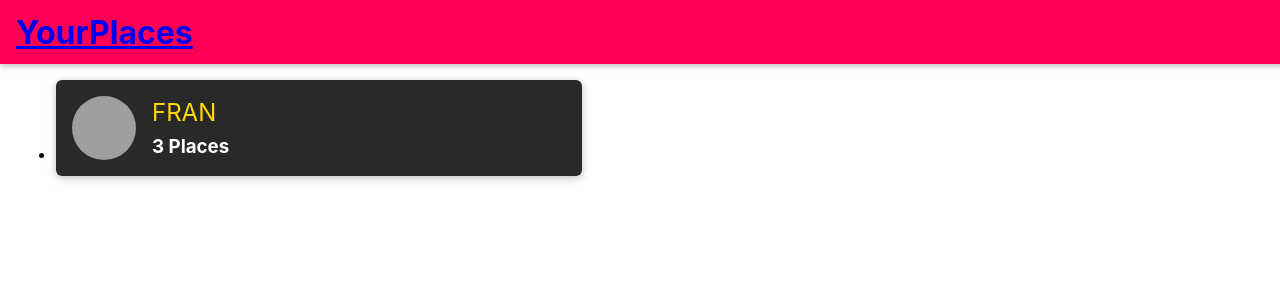
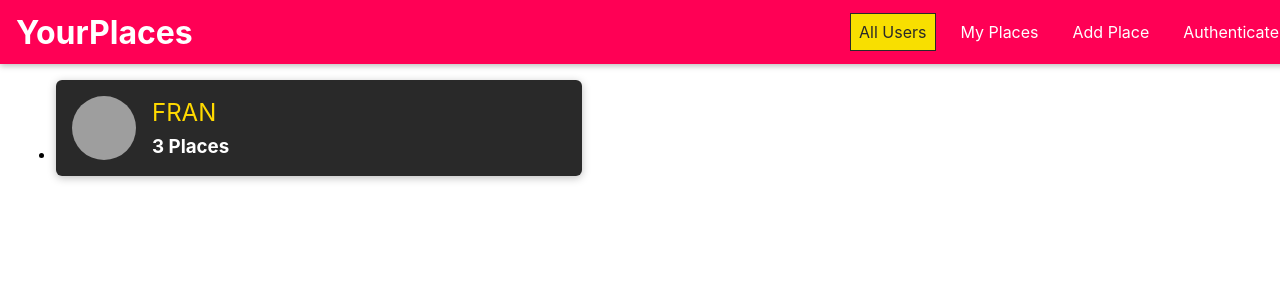
Before and after one commit to FrancisHenriquez/frontend, a React (Create React App) app: page / in a window 1280 px wide. Shown: the top 300 px of the page. Built offline with nearby package versions, Linux system fonts and the light colour scheme; grey boxes are pictures that could not be loaded.

Commit message:
sidedrawer added

```diff
--- a/public/index.html
+++ b/public/index.html
@@ -28,6 +28,7 @@
   </head>
   <body>
     <noscript>You need to enable JavaScript to run this app.</noscript>
+    <div id="drawer-hook"></div>
     <div id="root"></div>
     <!--
       This HTML file is a template.
--- a/src/shared/components/Navigation/MainNavigation.js
+++ b/src/shared/components/Navigation/MainNavigation.js
@@ -2,20 +2,21 @@
 import './MainNavigatio.css'
 import { MainHeader } from './MainHeader'
 import { Link } from 'react-router-dom'
+import { NavLinks } from './NavLinks'
 
 export const MainNavigation = props => {
   return (
     <MainHeader>
-        <button className='main-navigation__menu-btn'>
+      <button className="main-navigation__menu-btn">
         <span />
         <span />
         <span />
       </button>
-        <h1 className='main-navigaton__title'>
+      <h1 className="main-navigation__title">
         <Link to="/">YourPlaces</Link>
       </h1>
-        <nav>
-            ...
+      <nav className='main-navigation__header-nav'>
+        <NavLinks />
       </nav>
     </MainHeader>
   )
--- a/src/shared/components/Navigation/NavLinks.css
+++ b/src/shared/components/Navigation/NavLinks.css
@@ -0,0 +1,76 @@
+.nav-links {
+    list-style: none;
+    margin: 0;
+    padding: 0;
+    width: 100%;
+    height: 100%;
+    display: flex;
+    flex-direction: column;
+    justify-content: center;
+    align-items: center;
+  }
+
+  .nav-links li {
+    margin: 1rem;
+  }
+
+  .nav-links a {
+    border: 1px solid transparent;
+    color: #292929;
+    text-decoration: none;
+    padding: 0.5rem;
+  }
+
+  .nav-links a:hover,
+  .nav-links a:active,
+  .nav-links a.active {
+    background: #f8df00;
+    border-color: #292929;
+    color: #292929;
+  }
+
+  .nav-links button {
+    cursor: pointer;
+    border: 1px solid #292929;
+    color: #292929;
+    background: transparent;
+    padding: 0.5rem;
+    font: inherit;
+  }
+
+  .nav-links button:focus {
+    outline: none;
+  }
+
+  .nav-links button:hover,
+  .nav-links button:active {
+    background: #292929;
+    color: white;
+  }
+
+  @media (min-width: 768px) {
+    .nav-links {
+      flex-direction: row;
+    }
+
+    .nav-links li {
+      margin: 0 0.5rem;
+    }
+
+    .nav-links a {
+      color: white;
+      text-decoration: none;
+    }
+
+    .nav-links button {
+      border: 1px solid white;
+      color: white;
+      background: transparent;
+    }
+
+    .nav-links button:hover,
+    .nav-links button:active {
+      background: #f8df00;
+      color: #292929;
+    }
+  }
--- /dev/null
+++ b/src/shared/components/Navigation/NavLinks.js
@@ -0,0 +1,25 @@
+import React from 'react'
+import './NavLinks.css'
+import { NavLink } from 'react-router-dom'
+
+export const NavLinks = props => {
+  return (
+    <>
+    <ul className='nav-links'>
+        <li>
+            <NavLink to="/" exact>All Users</NavLink>
+        </li>
+        <li>
+            <NavLink to="/u1/places">My Places</NavLink>
+        </li>
+        <li>
+            <NavLink to="/newplace">Add Place</NavLink>
+        </li>
+        <li>
+            <NavLink to="/auth">Authenticate</NavLink>
+        </li>
+
+    </ul>
+    </>
+  )
+}
```
Also changed, not shown: src/shared/components/Navigation/SideDrawer.js (+10 -0 lines), src/shared/components/Navigation/SideDrawer.css (added). Lines whose indentation alone changed are shown as unchanged.
